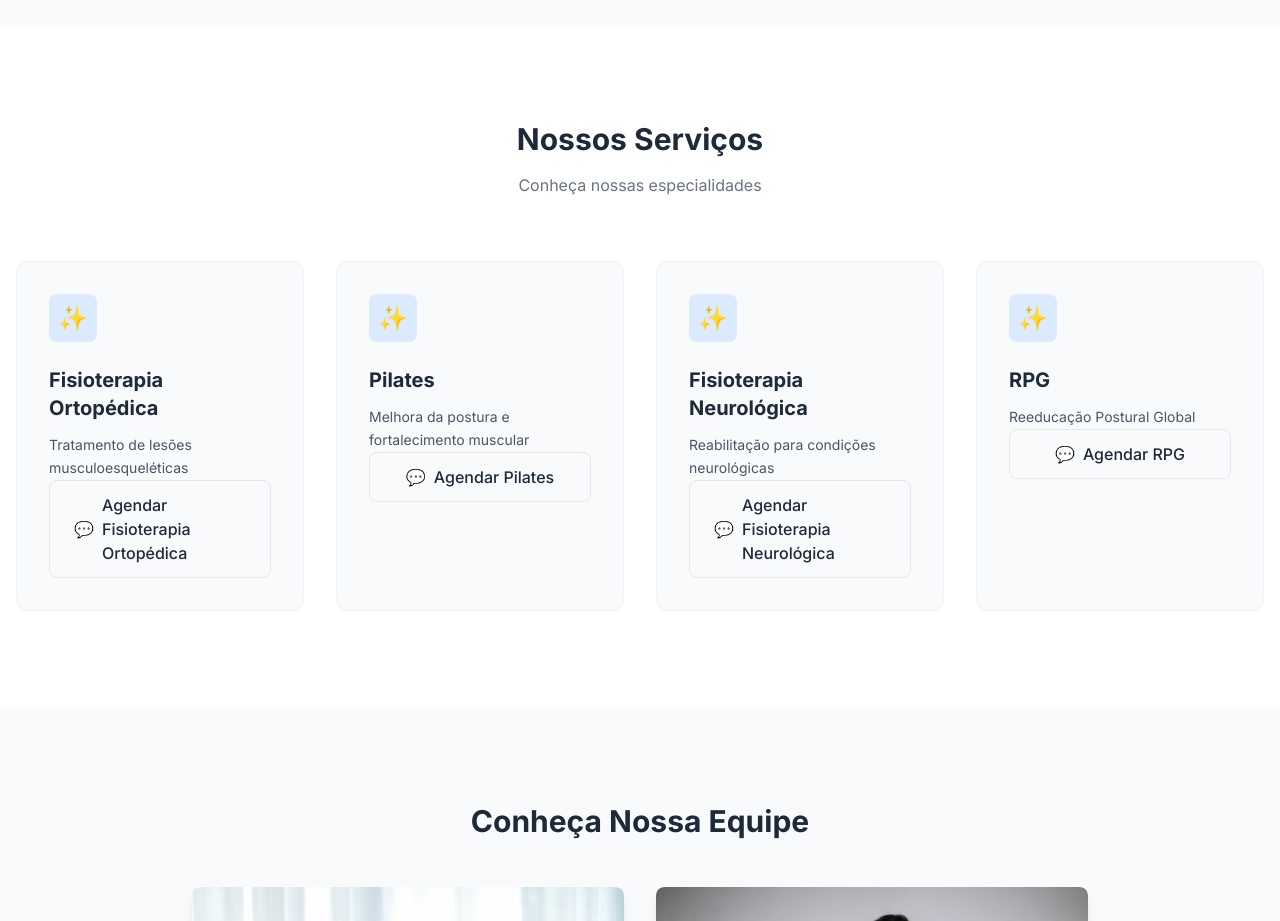
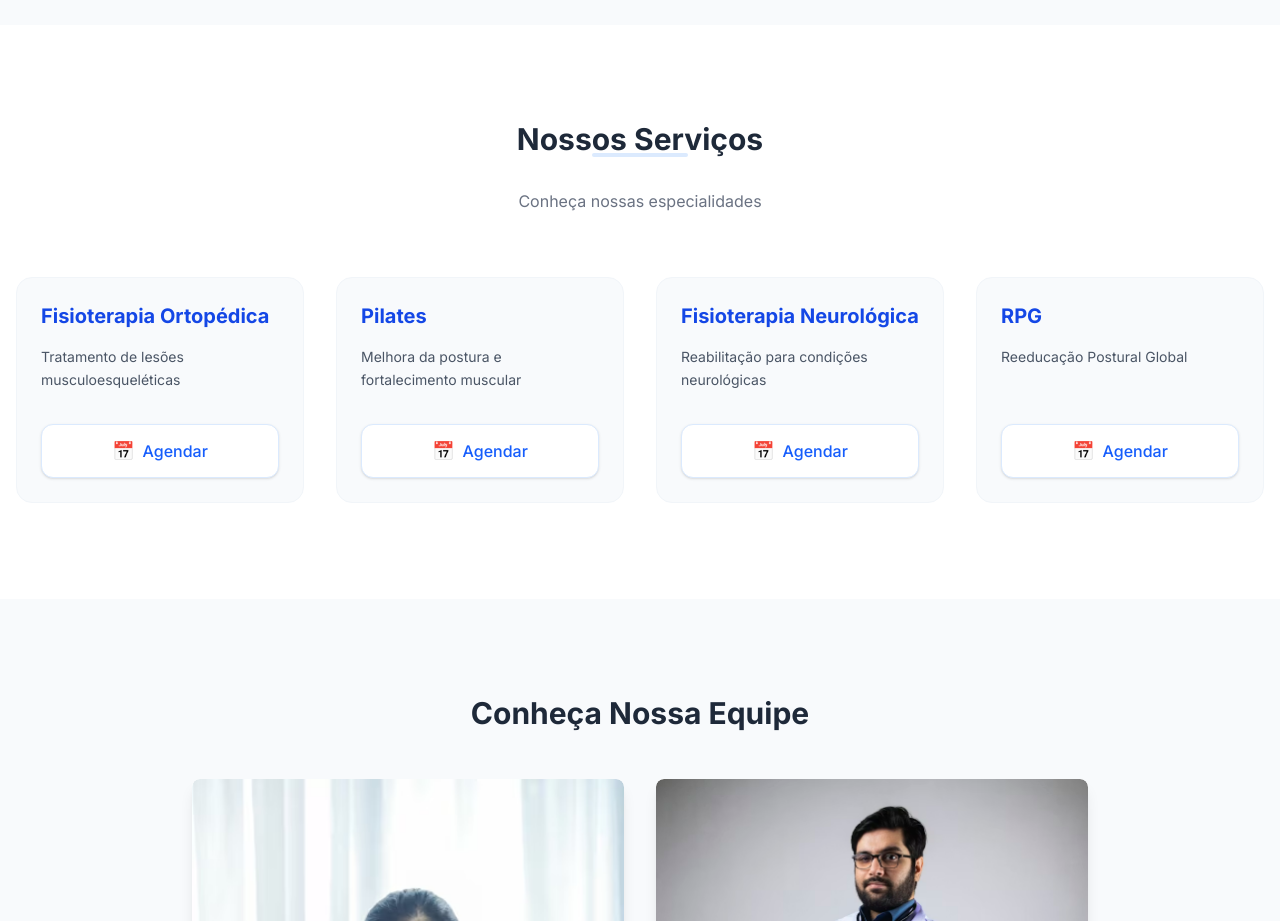
Before and after one commit to Kvothe000/template-site-saude, a Next.js app: page / in a window 1280 px wide. Shown: the part 1240-2161 px from the top of the page. Built offline with nearby package versions, Linux system fonts and the light colour scheme.

Commit message:
melhoras

```diff
--- a/app/page.tsx
+++ b/app/page.tsx
@@ -80,27 +80,42 @@ export default function Home() {
 <section className="py-24 bg-white">
   <div className="container mx-auto px-4">
     <div className="text-center mb-16">
-            <h2 className="text-3xl font-bold text-gray-800 mb-4">{siteConfig.services.title}</h2>
-            <p className="text-gray-500 max-w-2xl mx-auto">Conheça nossas especialidades</p>
+      <h2 className="text-3xl font-bold text-gray-800 mb-4 relative inline-block">
+        {siteConfig.services.title}
+        {/* Detalhe visual sutil no título */}
+        <span className="absolute bottom-0 left-1/2 -translate-x-1/2 w-24 h-1 bg-blue-100 rounded-full"></span>
+      </h2>
+      <p className="text-gray-500 max-w-2xl mx-auto mt-4">Conheça nossas especialidades</p>
     </div>
 
     <div className="grid grid-cols-1 md:grid-cols-2 lg:grid-cols-4 gap-8">
       {siteConfig.services.items.map((service, index) => (
-              // Card com fundo cinza bem claro para destacar no fundo branco
-              <div key={index} className="bg-slate-50 p-8 rounded-xl border border-slate-100 hover:shadow-lg hover:-translate-y-1 transition-all duration-300 group">
-                <div className="w-12 h-12 bg-blue-100 rounded-lg flex items-center justify-center mb-6 text-2xl group-hover:bg-blue-600 group-hover:text-white transition-colors">
-                  ✨
-                </div>
-                <h3 className="text-xl font-bold mb-3 text-gray-800">{service.title}</h3>
-                <p className="text-gray-600 leading-relaxed text-sm">{service.description}</p>
-                {/* BOTÃO WHATSAPP DIRETO (Matador de Vendas) */}
+        // Card com fundo cinza bem claro e borda sutil
+        <div
+          key={index}
+          className="bg-slate-50 flex flex-col h-full p-6 rounded-2xl border border-slate-100 transition-all duration-300 group hover:shadow-xl hover:border-blue-100 hover:-translate-y-1"
+        >
+          {/* Título Maior e em Azul */}
+          <h3 className="text-xl font-bold mb-4 text-blue-700 group-hover:text-blue-600 transition-colors">
+            {service.title}
+          </h3>
+
+          {/* Descrição */}
+          <p className="text-gray-600 leading-relaxed text-sm mb-8 flex-grow">
+            {service.description}
+          </p>
+
+          {/* Botão de Agendar Elegante */}
           <a
-                href={`https://wa.me/55${whatsappNumber}?text=Olá! Gostaria de saber mais sobre o tratamento de ${encodeURIComponent(service.title)}`}
+            href={`https://wa.me/55${whatsappNumber}?text=Olá! Gostaria de saber mais sobre o agendamento de ${encodeURIComponent(service.title)}`}
             target="_blank"
             rel="noopener noreferrer"
-                className="w-full flex items-center justify-center gap-2 bg-gray-50 text-gray-800 px-6 py-3 rounded-lg font-medium hover:bg-green-500 hover:text-white transition-all duration-300 border border-gray-200 hover:border-green-500"
+            className="w-full flex items-center justify-center gap-2 py-3 rounded-xl font-medium transition-all duration-300
+                     bg-white text-blue-600 border border-blue-100 shadow-sm
+                     hover:bg-blue-600 hover:text-white hover:border-transparent hover:shadow-md"
           >
-                <span>💬</span> Agendar {service.title}
+            <span className="text-lg">📅</span> {/* Ícone de calendário neutro */}
+            Agendar
           </a>
         </div>
       ))}
```
Lines whose indentation alone changed are shown as unchanged.
